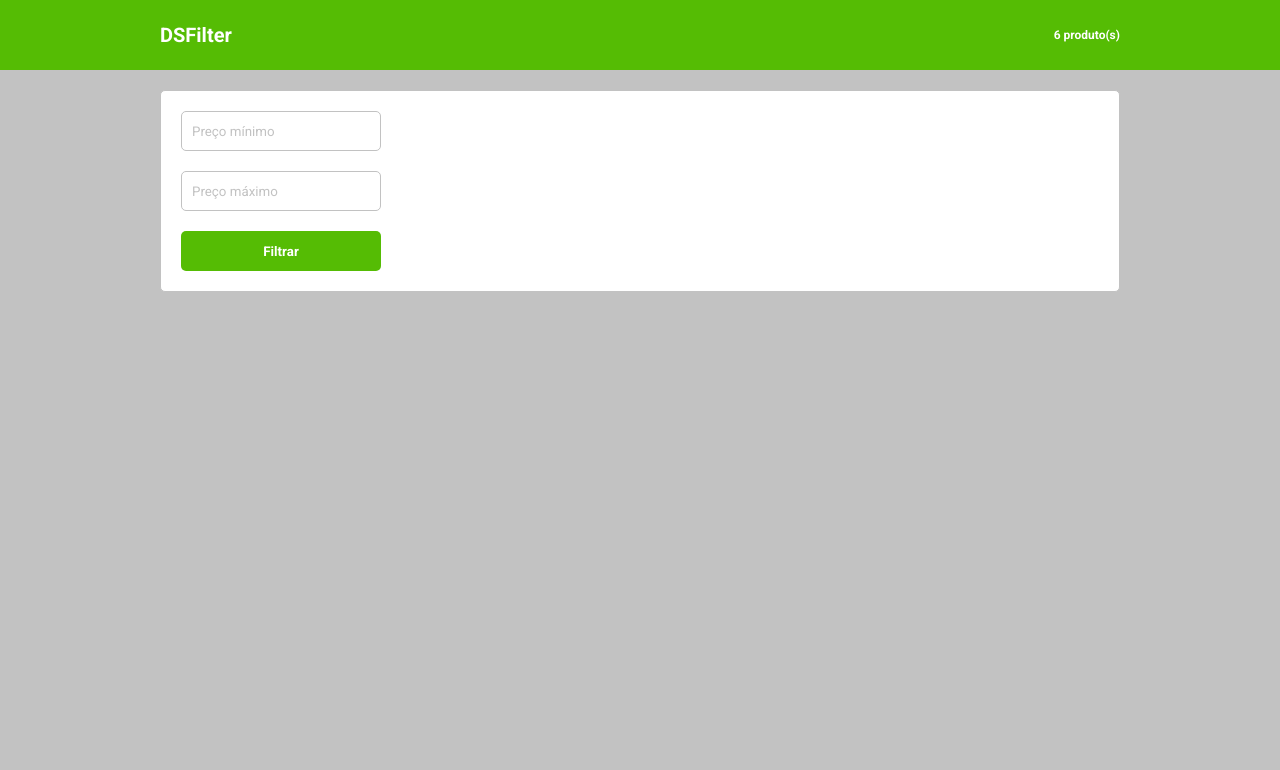
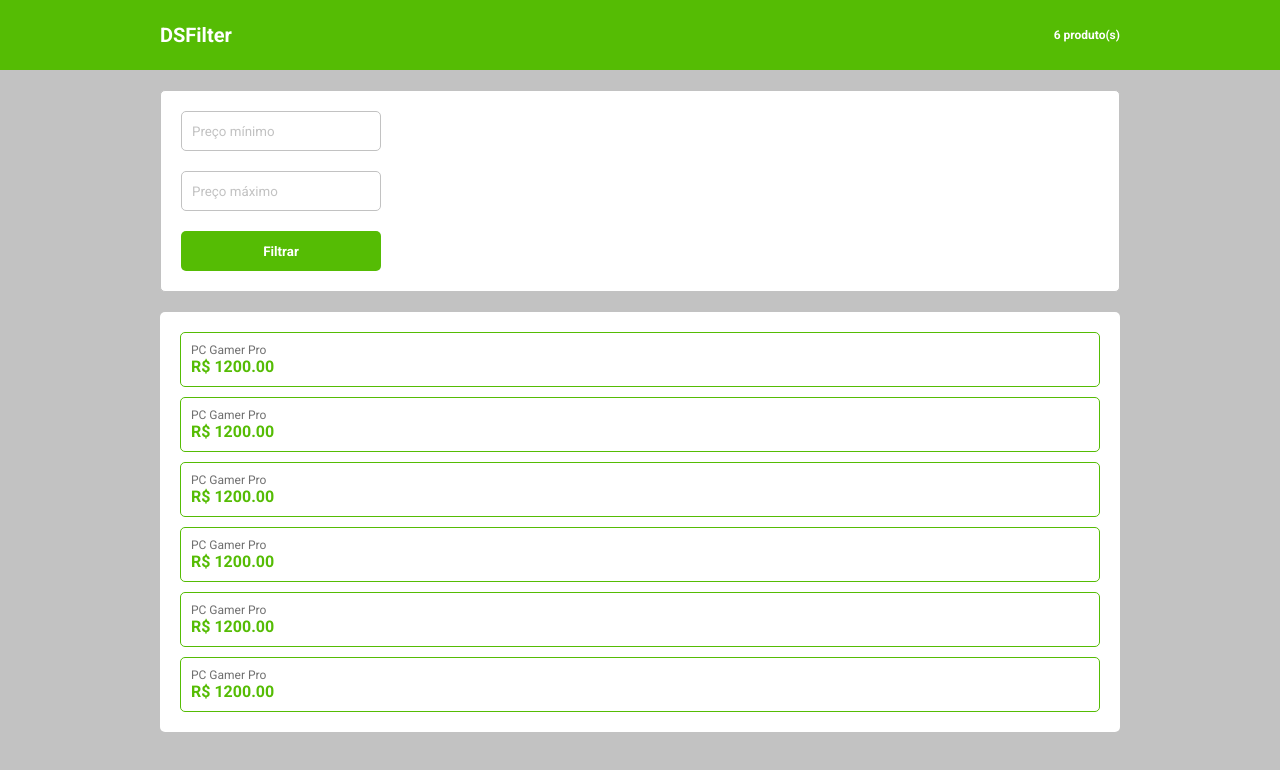
Before and after one commit to JoseFernandes975/Task-Filter, a React (Vite) app: page / in a window 1280 px wide. Shown: the top 770 px of the page. Built offline with nearby package versions, Linux system fonts and the light colour scheme.

Commit message:
Layout CSS: Listing

```diff
--- a/src/components/Filter/index.tsx
+++ b/src/components/Filter/index.tsx
@@ -2,7 +2,7 @@ import './styles.css'
 
 export default function Filter() {
     return(
-     <div className="ds-filter-container">
+     <div className="ds-filter-container ds-mb20">
         <form>
          <input className='ds-mb20' type="text" placeholder='Preço mínimo' />
          <input className='ds-mb20' type="text" placeholder='Preço máximo'/>
--- a/src/components/Filter/styles.css
+++ b/src/components/Filter/styles.css
@@ -1,6 +1,6 @@
 .ds-filter-container {
-    background-color: #FFFFFF;
-    border: 1px solid #C2C2C2;
+    background-color: var(--ds-background-color-tertiary);
+    border: 1px solid var(--ds-border-color-primary);
     border-radius: 5px;
     padding: 20px;
     display: flex;
@@ -11,7 +11,7 @@ form {
 }
 
 form input {
-    border: 1px solid #C2C2C2;
+    border: 1px solid var(--ds-border-color-primary);
     border-radius: 5px;
     height: 40px;
     width: 100%;
@@ -20,14 +20,14 @@ form input {
 }
 
 form input::placeholder {
-    color: #C2C2C2;
+    color: var(--ds-font-color-secondary);
 }
 
 form button {
-    background-color: #55BC04;
+    background-color: var(--ds-background-color-primary);
     border-radius: 5px;
     height: 40px;
     width: 100%;
-    color: #FFFFFF;
+    color: var(--ds-font-color-primary);
     font-weight: 700;
 }
--- /dev/null
+++ b/src/components/Listing/index.tsx
@@ -0,0 +1,36 @@
+import './styles.css';
+
+export default function Listing() {
+    return(
+     <div className='ds-listing-container'>
+        <div className='ds-listing-products-container'>
+            <div className='ds-product'>
+                <p>PC Gamer Pro</p>
+                <h2>R$ 1200.00</h2>
+            </div>
+            <div className='ds-product'>
+                <p>PC Gamer Pro</p>
+                <h2>R$ 1200.00</h2>
+            </div>
+            <div className='ds-product'>
+                <p>PC Gamer Pro</p>
+                <h2>R$ 1200.00</h2>
+            </div>
+            <div className='ds-product'>
+                <p>PC Gamer Pro</p>
+                <h2>R$ 1200.00</h2>
+            </div>
+            <div className='ds-product'>
+                <p>PC Gamer Pro</p>
+                <h2>R$ 1200.00</h2>
+            </div>
+            <div className='ds-product'>
+                <p>PC Gamer Pro</p>
+                <h2>R$ 1200.00</h2>
+            </div>
+
+        </div>
+
+     </div>
+    );
+}
--- /dev/null
+++ b/src/components/Listing/styles.css
@@ -0,0 +1,27 @@
+.ds-listing-container {
+    background-color: var(--ds-background-color-tertiary);
+    border-radius: 5px;
+    padding: 20px;
+}
+
+.ds-listing-products-container {
+    display: flex;
+    flex-direction: column;
+    grid-gap: 10px;
+}
+
+.ds-product {
+    border: 1px solid var(--ds-border-color-secondary);
+    border-radius: 5px;
+    padding: 10px;
+}
+
+.ds-product p {
+    color: var(--ds-font-color-tertiary);
+    font-size: 12px;
+}
+
+.ds-product h2 {
+    color: var(--ds-border-color-secondary);
+    font-size: 16px;
+}
--- a/src/components/ListingBody/index.tsx
+++ b/src/components/ListingBody/index.tsx
@@ -1,4 +1,5 @@
 import Filter from '../Filter';
+import Listing from '../Listing';
 import './styles.css';
 
 export default function ListingBody(){
@@ -6,6 +7,8 @@ export default function ListingBody(){
      <main>
         <section id='ds-listing-body-section' className='ds-container'>
           <Filter />
+
+          <Listing />
         </section>
      </main>
     );
--- a/src/index.css
+++ b/src/index.css
@@ -3,8 +3,16 @@
 :root {
   --ds-background-color-primary: #55BC04;
   --ds-background-color-secondary: #C2C2C2;
+  --ds-background-color-tertiary: #FFFFFF;
 
   --ds-font-color-primary: #FFFFFF;
+  --ds-font-color-secondary: #C2C2C2;
+  --ds-font-color-tertiary: #6F6F6F;
+  --ds-font-color-quartenary: #55BC04;
+
+  --ds-border-color-primary: #C2C2C2;
+  --ds-border-color-secondary: #55BC04;
+
 }
 
 * {
```
